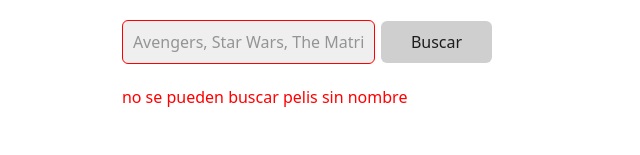
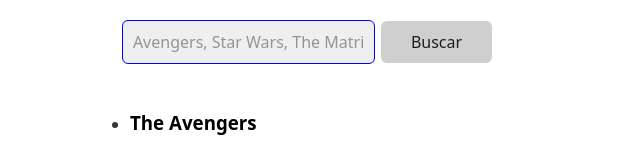
Before and after one commit to MPiccato/react-buscador-pelis, a React (Vite) app: page / in a window 1280 px wide. Shown: the top 155 px of the page, without its empty margins (330-970 px from the left). Built offline with nearby package versions, Linux system fonts and the light colour scheme.

Commit message:
first validation null

```diff
--- a/src/App.jsx
+++ b/src/App.jsx
@@ -2,13 +2,24 @@
 
 import { useMovies } from './hooks/useMovies';
 import { Movies } from './components/Movies';
-import { useEffect, useState } from 'react';
+import { useEffect, useState, useRef } from 'react';
+
+
+//Custom Hooks buscar
 
 function useSearch() {
   const [search, updateSearch] = useState('')
   const [error, setError] = useState(null);
+  const isFirstInput = useRef(true)
 
   useEffect(() => {
+
+    if (isFirstInput.current) {
+      isFirstInput.current = search === ''
+      return
+    }
+
+
     if (search === '') {
       setError('no se pueden buscar pelis sin nombre')
       return
@@ -29,8 +40,6 @@
   return { search, updateSearch, error }
 
 }
-
-
 
 function App() {
 
```
